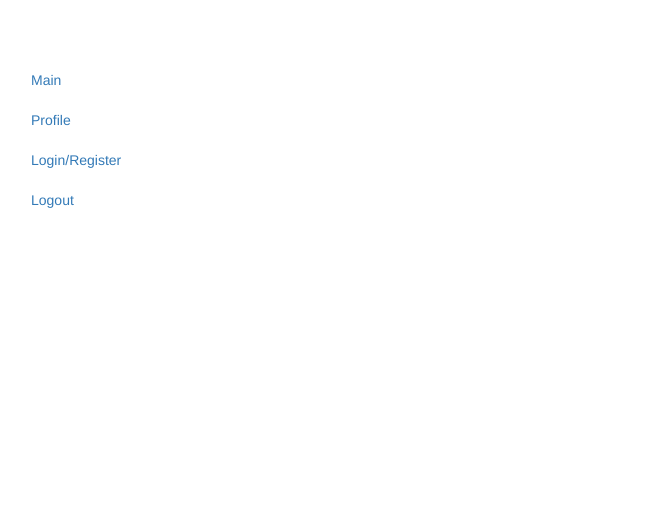
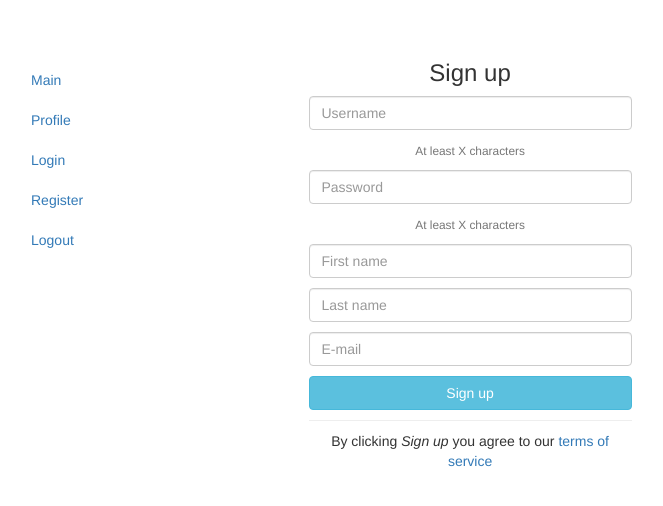
Before and after one commit to zonkje/demo-spa, an Angular app: page /register in a window 1280 px wide. Before the commit this address led to /. Shown: the top 506 px of the page, without its empty margins (69-732 px from the left). Built offline with nearby package versions, Linux system fonts and the light colour scheme.

Commit message:
add login and registration template

```diff
--- a/src/app/app-routing.module.ts
+++ b/src/app/app-routing.module.ts
@@ -6,6 +6,8 @@ import {PostStartComponent} from './posts/post-start/post-start.component';
 import {PostDetailsComponent} from './posts/post-details/post-details.component';
 import {PostEditComponent} from './posts/post-edit/post-edit.component';
 import {PostsResolverService} from './posts/posts-resolver.service';
+import {LoginComponent} from './auth/login/login.component';
+import {RegisterComponent} from './auth/register/register.component';
 
 const appRoutes: Routes = [
   {path: '', redirectTo: '/posts', pathMatch: 'full'},
@@ -15,7 +17,9 @@ const appRoutes: Routes = [
       { path: ':id', component: PostDetailsComponent, resolve: [PostsResolverService]},
       { path: ':id/edit', component: PostEditComponent, resolve: [PostsResolverService] },
     ]},
-  {path: 'profile', component: ProfileComponent}
+  {path: 'profile', component: ProfileComponent},
+  {path: 'login', component: LoginComponent},
+  {path: 'register', component: RegisterComponent}
 ]
 
 @NgModule({
--- a/src/app/app.module.ts
+++ b/src/app/app.module.ts
@@ -16,6 +16,8 @@ import {FormsModule, ReactiveFormsModule} from '@angular/forms';
 import {PostService} from './posts/post.service';
 import {HttpClientModule} from '@angular/common/http';
 import {PostsResolverService} from './posts/posts-resolver.service';
+import { LoginComponent } from './auth/login/login.component';
+import { RegisterComponent } from './auth/register/register.component';
 
 
 @NgModule({
@@ -29,6 +31,8 @@ import {PostsResolverService} from './posts/posts-resolver.service';
     ProfileComponent,
     PostStartComponent,
     PostEditComponent,
+    LoginComponent,
+    RegisterComponent,
   ],
   imports: [
     BrowserModule,
--- /dev/null
+++ b/src/app/auth/login/login.component.css
@@ -0,0 +1,7 @@
+*{
+ margin: 10px 0px 10px 0px
+}
+
+.custom-control-input{
+  margin-right: 5px;
+}
--- /dev/null
+++ b/src/app/auth/login/login.component.html
@@ -0,0 +1,34 @@
+<div class="row">
+  <div class="col-sm-9 col-md-7 col-lg-5 mx-auto">
+    <form class="text-center border border-light p-5 " action="#!">
+
+      <p class="h3 mb-4">Sign in</p>
+
+      <!-- Email -->
+      <input type="email" id="email" class="form-control"   placeholder="E-mail">
+
+      <!-- Password -->
+      <input type="password" id="password" class="form-control mb-4"   placeholder="Password">
+
+      <div class="d-flex justify-content-around">
+        <div>
+          <!-- Remember me -->
+          <div class="custom-control custom-checkbox">
+            <input type="checkbox" class="custom-control-input" id="rememberMe">
+            <label class="custom-control-label" for="rememberMe">Remember me</label>
+          </div>
+        </div>
+      </div>
+
+      <!-- Sign in button -->
+      <button class="btn btn-info btn-block my-4" type="submit">Sign in</button>
+
+      <!-- Register -->
+      <p>Not a member?
+        <a routerLink="/register">Register</a>
+      </p>
+
+    </form>
+    <!-- Default form login -->
+  </div>
+</div>
--- /dev/null
+++ b/src/app/auth/login/login.component.ts
@@ -0,0 +1,15 @@
+import { Component, OnInit } from '@angular/core';
+
+@Component({
+  selector: 'app-login',
+  templateUrl: './login.component.html',
+  styleUrls: ['./login.component.css']
+})
+export class LoginComponent implements OnInit {
+
+  constructor() { }
+
+  ngOnInit(): void {
+  }
+
+}
--- /dev/null
+++ b/src/app/auth/register/register.component.css
@@ -0,0 +1,3 @@
+*{
+  margin: 10px 0px 10px 0px
+}
--- /dev/null
+++ b/src/app/auth/register/register.component.html
@@ -0,0 +1,47 @@
+<div class="row">
+  <div class="col-sm-9 col-md-7 col-lg-5 mx-auto">
+    <!-- Default form register -->
+    <form class="text-center border border-light p-5" action="#!">
+
+      <p class="h3 mb-4">Sign up</p>
+
+      <!-- Username -->
+      <input type="text" id="username" class="form-control" placeholder="Username">
+      <small id="usernameRequirements" class="form-text text-muted mb-4">
+        At least X characters
+      </small>
+
+      <!-- Password -->
+      <input type="password" id="password" class="form-control" placeholder="Password">
+      <small id="passwordRequirements" class="form-text text-muted mb-4">
+        At least X characters
+      </small>
+
+      <div class="form-row mb-4">
+        <div class="col">
+          <!-- First name -->
+          <input type="text" id="firstName" class="form-control" placeholder="First name">
+        </div>
+        <div class="col">
+          <!-- Last name -->
+          <input type="text" id="lastName" class="form-control" placeholder="Last name">
+        </div>
+      </div>
+
+      <!-- E-mail -->
+      <input type="email" id="email" class="form-control mb-4" placeholder="E-mail">
+
+      <!-- Sign up button -->
+      <button class="btn btn-info my-4 btn-block" type="submit">Sign up</button>
+
+      <hr>
+
+      <!-- Terms of service -->
+      <p>By clicking
+        <em>Sign up</em> you agree to our
+        <a href="" target="_blank">terms of service</a>
+
+    </form>
+    <!-- Default form register -->
+  </div>
+</div>
--- /dev/null
+++ b/src/app/auth/register/register.component.ts
@@ -0,0 +1,15 @@
+import { Component, OnInit } from '@angular/core';
+
+@Component({
+  selector: 'app-register',
+  templateUrl: './register.component.html',
+  styleUrls: ['./register.component.css']
+})
+export class RegisterComponent implements OnInit {
+
+  constructor() { }
+
+  ngOnInit(): void {
+  }
+
+}
--- a/src/app/sidenav/sidenav.component.html
+++ b/src/app/sidenav/sidenav.component.html
@@ -5,8 +5,11 @@
   <li class="nav-item" routerLinkActive="active">
     <a class="nav-link" routerLink="/profile">Profile</a>
   </li>
-  <li class="nav-item">
-    <a class="nav-link" href="#">Login/Register</a>
+  <li class="nav-item" routerLinkActive="active">
+    <a class="nav-link" routerLink="/login">Login</a>
+  </li>
+  <li class="nav-item" routerLinkActive="active">
+    <a class="nav-link" routerLink="/register">Register</a>
   </li>
   <li class="nav-item">
     <a class="nav-link disabled" href="#" tabindex="-1" aria-disabled="true">Logout</a>
```
